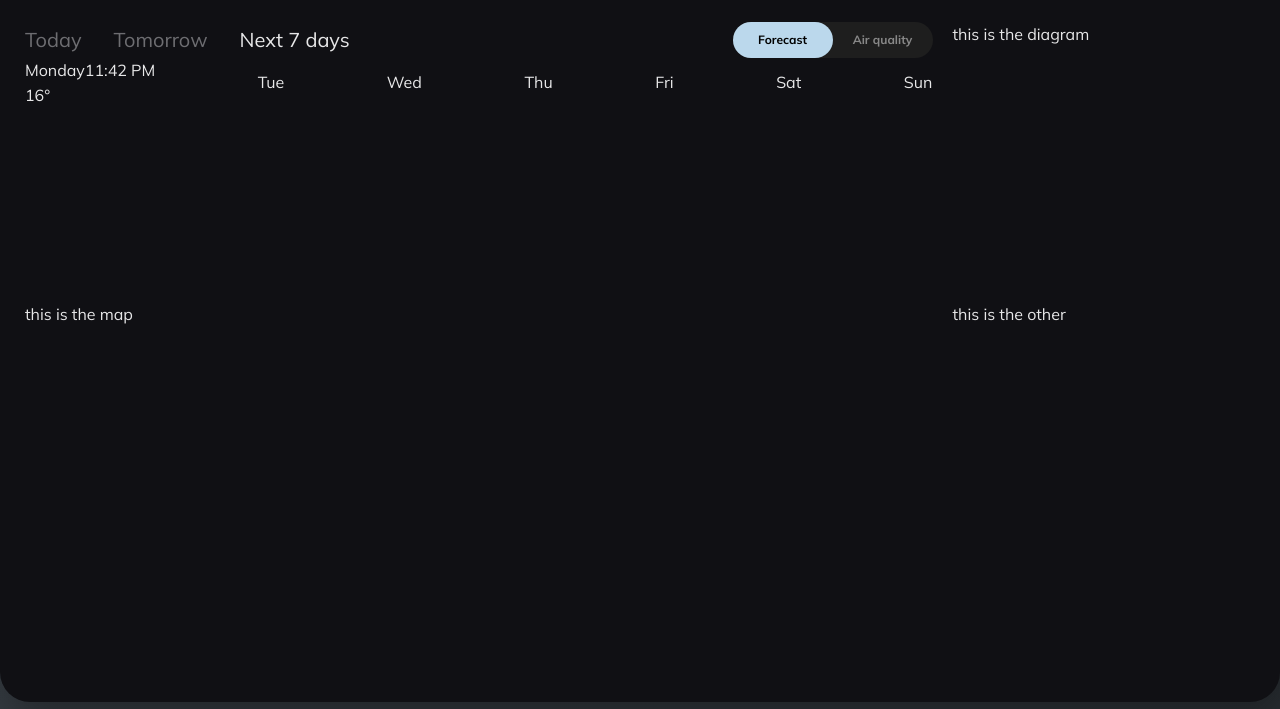
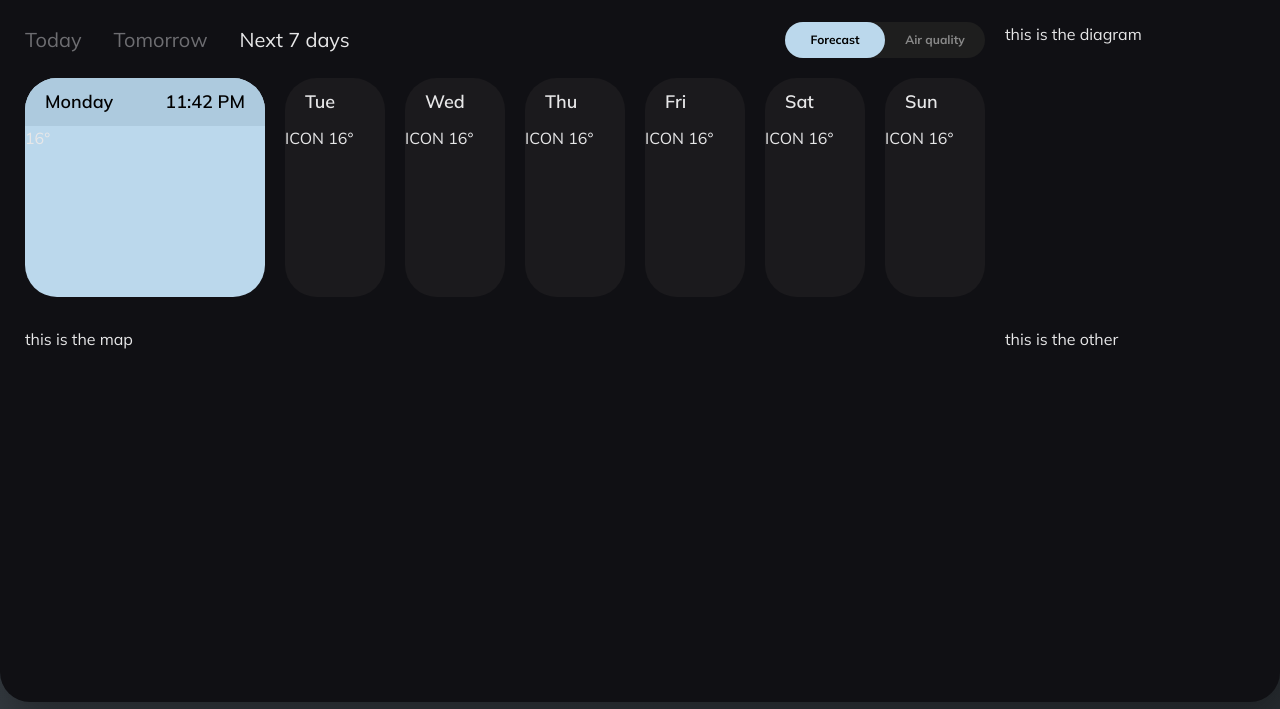
Before and after one commit to hptrk/Weathery, a website built with Parcel: page index.html in a window 1280 px wide. Shown: the part 91-800 px from the top of the page. Built offline with nearby package versions, Linux system fonts and the light colour scheme.

Commit message:
improve forecast section with grid +cards need further styling

```diff
--- a/index.html
+++ b/index.html
@@ -171,12 +171,66 @@
               <span>16&#176;</span>
             </div>
           </figure>
-          <figure class="forecast__container-card">Tue</figure>
-          <figure class="forecast__container-card">Wed</figure>
-          <figure class="forecast__container-card">Thu</figure>
-          <figure class="forecast__container-card">Fri</figure>
-          <figure class="forecast__container-card">Sat</figure>
-          <figure class="forecast__container-card">Sun</figure>
+
+          <figure class="forecast__container-card">
+            <div class="forecast__container-card--header">
+              <span>Tue</span>
+            </div>
+            <div class="forecast__container-card--main">
+              <span>ICON</span>
+              <span>16&#176;</span>
+            </div>
+          </figure>
+
+          <figure class="forecast__container-card">
+            <div class="forecast__container-card--header">
+              <span>Wed</span>
+            </div>
+            <div class="forecast__container-card--main">
+              <span>ICON</span>
+              <span>16&#176;</span>
+            </div>
+          </figure>
+
+          <figure class="forecast__container-card">
+            <div class="forecast__container-card--header">
+              <span>Thu</span>
+            </div>
+            <div class="forecast__container-card--main">
+              <span>ICON</span>
+              <span>16&#176;</span>
+            </div>
+          </figure>
+
+          <figure class="forecast__container-card">
+            <div class="forecast__container-card--header">
+              <span>Fri</span>
+            </div>
+            <div class="forecast__container-card--main">
+              <span>ICON</span>
+              <span>16&#176;</span>
+            </div>
+          </figure>
+
+          <figure class="forecast__container-card">
+            <div class="forecast__container-card--header">
+              <span>Sat</span>
+            </div>
+            <div class="forecast__container-card--main">
+              <span>ICON</span>
+              <span>16&#176;</span>
+            </div>
+          </figure>
+
+          <figure class="forecast__container-card">
+            <div class="forecast__container-card--header">
+              <span>Sun</span>
+            </div>
+            <div class="forecast__container-card--main">
+              <span>ICON</span>
+              <span>16&#176;</span>
+            </div>
+          </figure>
         </div>
       </section>
 
--- a/sass/abstracts/_variables.scss
+++ b/sass/abstracts/_variables.scss
@@ -12,9 +12,11 @@ $color-container-background: #101014; //app background
 $color-grey-dark: #232325; //header button background
 $color-grey-dark-2: #1e1e1e; //search bar + forecast switcher background
 $color-grey-dark-3: #1a191c; //theme switcher background
+$color-grey-dark-4: #1b1a1d; //forecast cards background
 $color-grey-lines: #242426; //color of lines (theme switcher outline)
 
 $color-lightblue-main: #bbd8ec; //main color
+$color-lightblue-main-shade: #adcade; //main color shade
 
 //////////////////////
 // FONTS //
--- a/sass/components/_forecast-container--cards.scss
+++ b/sass/components/_forecast-container--cards.scss
@@ -0,0 +1,31 @@
+.forecast {
+  &__container {
+    &-card {
+      border-radius: 3.2rem;
+      height: 21.9rem;
+      background-color: $color-grey-dark-4;
+      overflow: hidden;
+      &--header {
+        padding: 1rem 2rem;
+        font-size: 1.8rem;
+        color: $color-grey-light;
+        font-weight: 600;
+      }
+    }
+  }
+  &__active-card {
+    background-color: $color-lightblue-main;
+
+    & > .forecast__container-card {
+      &--header {
+        background-color: $color-lightblue-main-shade;
+        color: black;
+
+        display: flex;
+        justify-content: space-between;
+      }
+      &--main {
+      }
+    }
+  }
+}
--- a/sass/layout/_layout.scss
+++ b/sass/layout/_layout.scss
@@ -7,7 +7,7 @@
   box-shadow: $shadow-dark;
 
   display: grid;
-  grid-template-rows: 2fr 10fr 15fr; //temporary
+  grid-template-rows: 2fr 11fr 14fr; //temporary
   grid-template-columns: [left-start] 3fr [left-end right-start] 1fr [right-end];
   row-gap: 3rem;
   column-gap: 2rem;
@@ -36,10 +36,15 @@
 .forecast {
   display: grid;
   grid-template-rows: repeat(2, min-content);
-  &__header,
-  &__container {
+  row-gap: 2rem; //TEMPORARY
+  &__header {
     display: flex;
     align-items: center;
     justify-content: space-between;
   }
+  &__container {
+    display: grid;
+    grid-template-columns: minmax(24rem, 2.4fr) repeat(6, minmax(10rem, 1fr)); //ONLY WORKS WITH MONDAY
+    gap: 2rem;
+  }
 }
```
Also changed, not shown: css/style.css.
